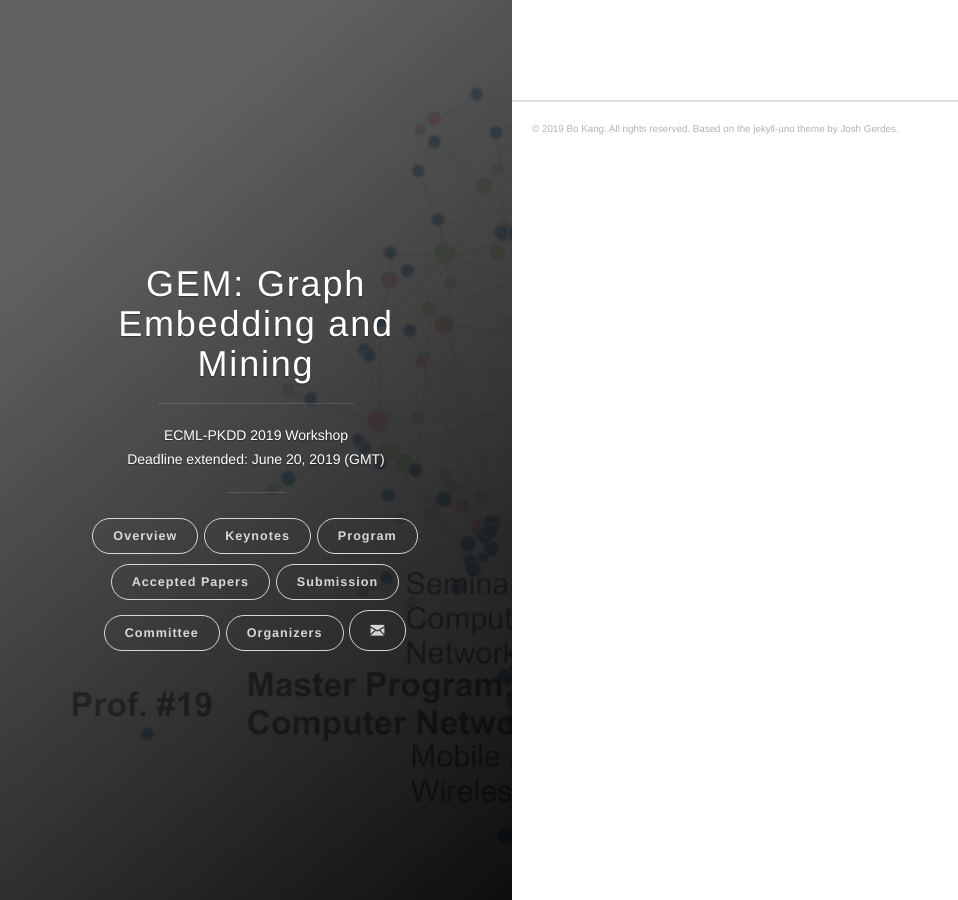
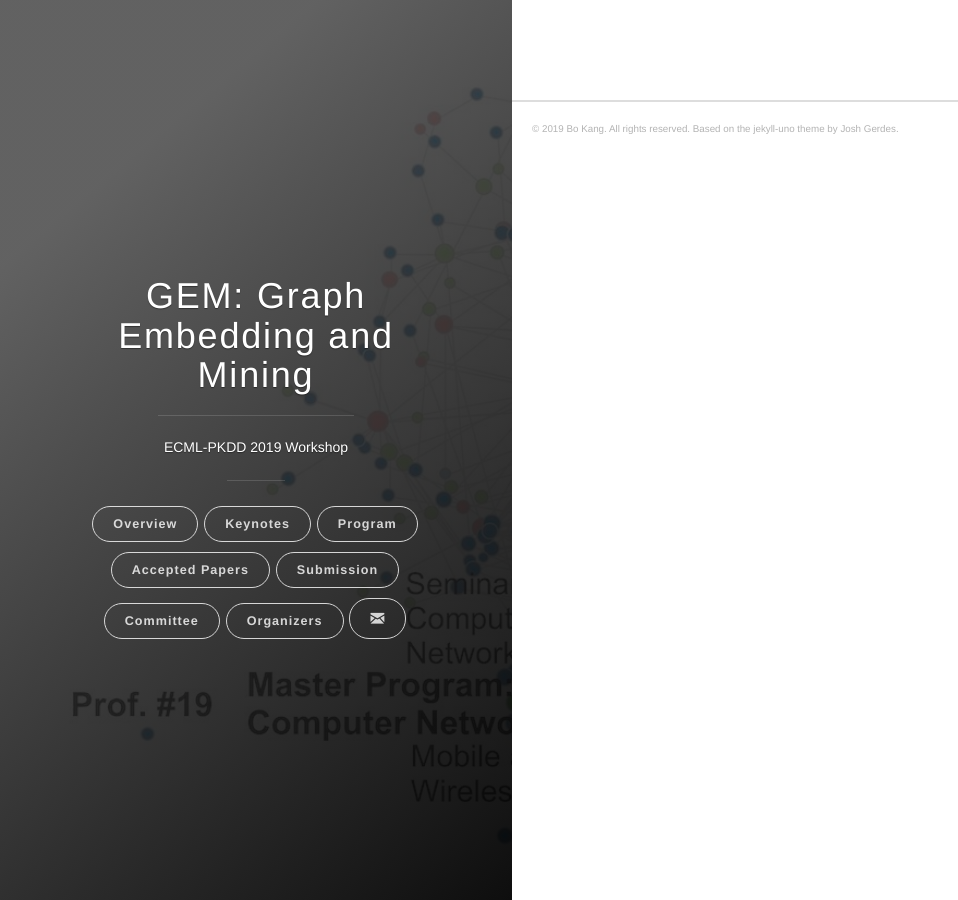
Before and after one commit to gem-ecmlpkdd/gem-ecmlpkdd.github.io, a Jekyll site: the page built from index.html, in a window 1280 px wide. Shown: the whole page, without its empty margins (0-958 px from the left). Built offline with Jekyll 4.4.1, drawn with Linux system fonts in a browser that asks for light colours.

Commit message:
remove the DL extension from front page

```diff
--- a/_config.yml
+++ b/_config.yml
@@ -1,6 +1,6 @@
 # Site settings
 title: 'GEM: Graph Embedding and Mining'
-description: 'ECML-PKDD 2019 Workshop<br>Deadline extended: June 20, 2019 (GMT)'
+description: 'ECML-PKDD 2019 Workshop'
 url: 'http://gem-ecmlpkdd.github.io'
 baseurl: ''
 google_analytics: 'UA-140686722-1'
```
